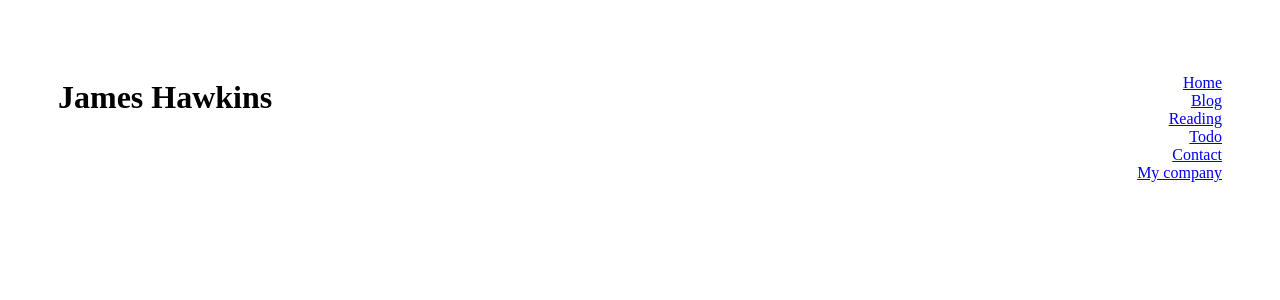
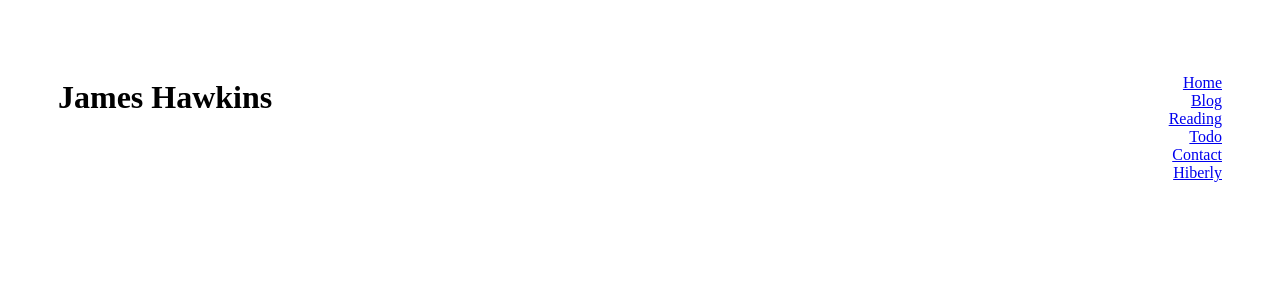
Before and after one commit to jamesefhawkins/jamesefhawkins.github.io, a Jekyll site: the page built from index.html, in a window 1280 px wide. Shown: the top 300 px of the page. Built offline with Jekyll 4.4.1, drawn with Linux system fonts in a browser that asks for light colours.

Commit message:
made hiberly link more concise

```diff
--- a/_layouts/default.html
+++ b/_layouts/default.html
@@ -23,7 +23,7 @@
 				<li><a href="/reading">Reading</a></li>
 				<li><a href="/todo">Todo</a></li>
 				<li><a href="/contact">Contact</a></li>
-				<li><a href="https://hiberly.com">My company</a></li>
+				<li><a href="https://hiberly.com">Hiberly</a></li>
                         </ul>
                         </nav>
 
```
